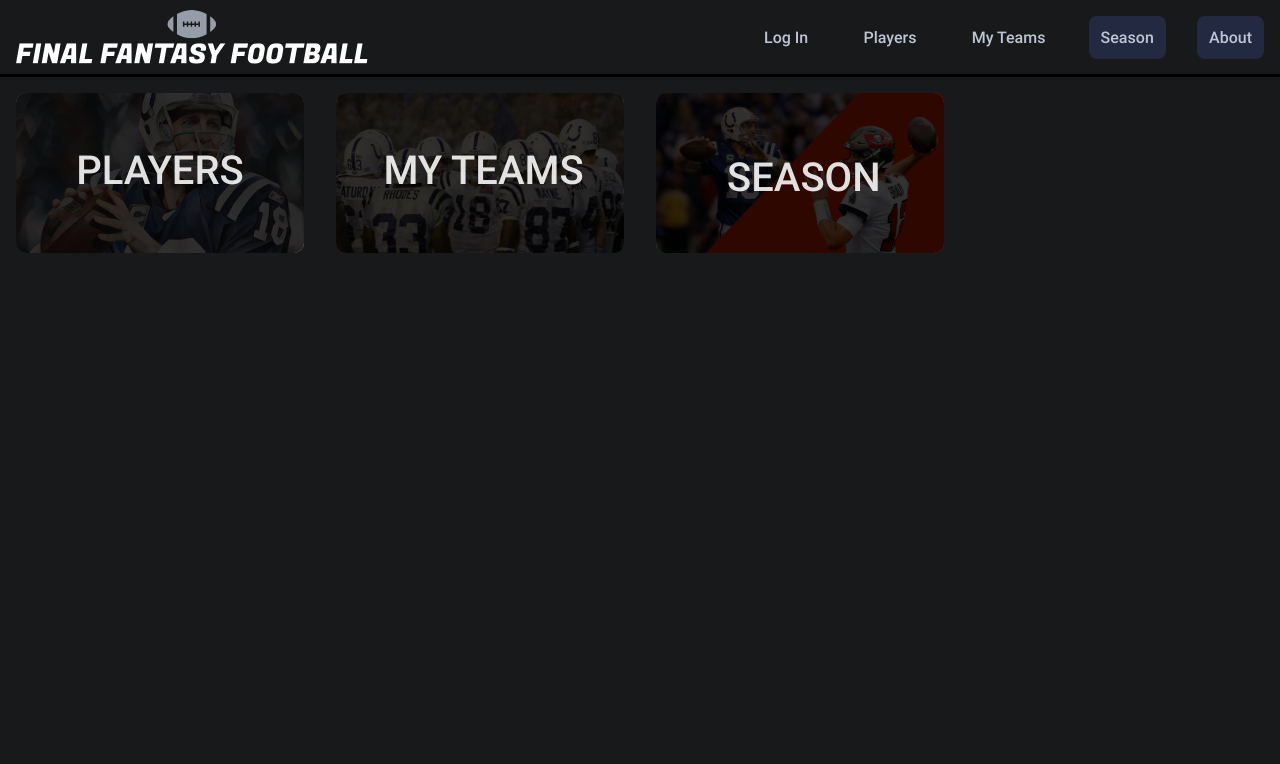
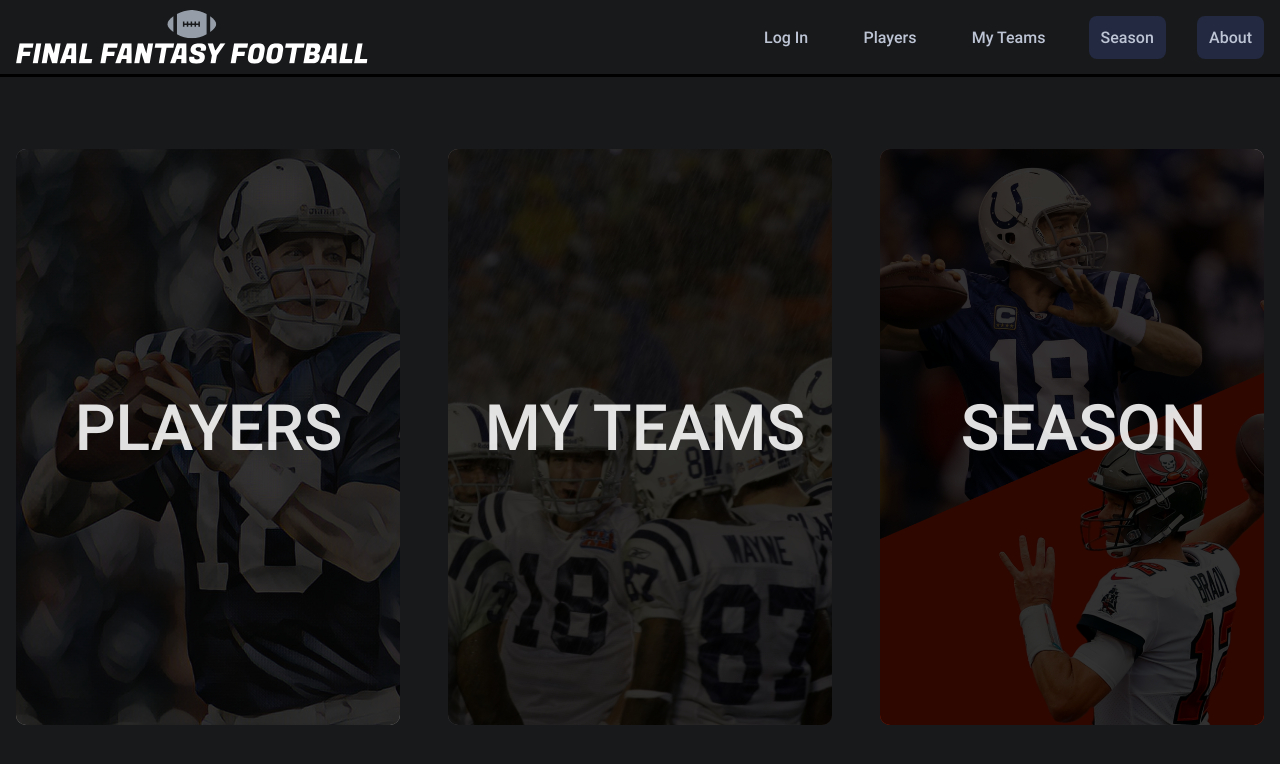
Before and after one commit to AdamPie29/final-fantasy-football, a React (Create React App) app in the folder client/: page / in a window 1280 px wide. Shown: the top 764 px of the page. Built offline with nearby package versions, Linux system fonts and the light colour scheme; the HTML template or start-up script is replaced by a standard one.

Commit message:
adds styling to homepage for desktop

```diff
--- a/client/src/components/Homecard/Homecard.js
+++ b/client/src/components/Homecard/Homecard.js
@@ -2,6 +2,7 @@ import "./Homecard.scss";
 import peyton from "../../assets/images/peyton-manning.jpg";
 import season from "../../assets/images/season.png";
 import team from "../../assets/images/team.jpg";
+import seasonDesk from "../../assets/images/seasondesk.png";
 import { Link } from 'react-router-dom';
 
 function Homecard() {
@@ -29,7 +30,8 @@ function Homecard() {
             <div className="hc-card">
                 <Link to="/" className="hc-card__link">
                     <div className="hc-card-con">
-                        <img src={season} className="hc-card__img hc-card__img--season" alt="Peyton versus Brady"/>
+                        <img src={season} className="hc-card__img hc-card__img--season hc-card__img--season--mobile" alt="Manning versus Brady"/>
+                        <img src={seasonDesk} className="hc-card__img hc-card__img--season hc-card__img--season--desktop" alt="Manning versus Brady"/>
                         <p className="hc-card__title-season">SEASON</p>
                     </div>
                     <div className="hc-card__overlay"></div>
--- a/client/src/components/Homecard/Homecard.scss
+++ b/client/src/components/Homecard/Homecard.scss
@@ -7,9 +7,15 @@
     align-items: center;
 
     @include tablet {
+        margin-top: 3rem;
+        flex-direction: column;
+        align-items: center;
+    }
+
+    @include desktop {
         flex-direction: row;
-        flex-wrap: wrap;
-
+        justify-content: center;
+        margin: 3rem 0rem;
     }
 
     &-card {
@@ -18,9 +24,24 @@
         margin: 1rem;
         position: relative;
 
+        @include tablet {
+            width: 25rem;
+            height: 14rem;
+        }
+
+        @include desktop {
+            width: 24rem;
+            height: 36rem;
+            margin: 1.5rem;
+        }
+
         &-con {
             position:relative;
 
+            @include desktop {
+                width: 24rem;
+                height: 36rem;
+            }
         }
 
         &__overlay {
@@ -35,6 +56,16 @@
             z-index: 2;
             border-radius: 10px;
             cursor: pointer;
+
+            @include tablet {
+                width: 25rem;
+                height: 14rem;
+            }
+
+            @include desktop {
+                width: 24rem;
+                height: 36rem;
+            }
         }
 
         &__title {
@@ -47,6 +78,24 @@
                 font-weight: 600;
                 z-index: 3;
                 font-size: 2.5rem;
+
+                @include tablet {
+                    top: 36%;
+                    right: 30%;
+                    color: $primary-white;
+                    font-weight: 600;
+                    z-index: 3;
+                    font-size: 2.5rem;
+                }
+
+                @include desktop {
+                    top: 42%;
+                    right: 15%;
+                    color: $primary-white;
+                    font-weight: 600;
+                    z-index: 3;
+                    font-size: 4rem;
+                }
             }
 
             &-teams {
@@ -57,6 +106,24 @@
                 font-weight: 600;
                 z-index: 3;
                 font-size: 2.5rem;
+
+                @include tablet {
+                    top: 36%;
+                    right: 22%;
+                    color: $primary-white;
+                    font-weight: 600;
+                    z-index: 3;
+                    font-size: 2.5rem;
+                }
+
+                @include desktop {
+                    top: 42%;
+                    right: 7%;
+                    color: $primary-white;
+                    font-weight: 600;
+                    z-index: 3;
+                    font-size: 4rem;
+                }
             }
 
             &-season {
@@ -67,19 +134,40 @@
                 font-weight: 600;
                 z-index: 3;
                 font-size: 2.5rem;
+
+                @include tablet {
+                    top: 36%;
+                    right: 31%;
+                    color: $primary-white;
+                    font-weight: 600;
+                    z-index: 3;
+                    font-size: 2.5rem;
+                }
+
+                @include desktop {
+                    top: 42%;
+                    right: 15%;
+                    color: $primary-white;
+                    font-weight: 600;
+                    z-index: 3;
+                    font-size: 4rem;
+                }
             }
-            // position: absolute;
-            // top: 38%;
-            // right: 26%;
-            // color: $primary-white;
-            // font-weight: 600;
-            // z-index: 3;
-            // font-size: 2.5rem;
         }
 
         &__img {
             width: 18rem;
             height: 10rem;
+
+            @include tablet {
+                width: 25rem;
+                height: 14rem;
+            }
+
+            @include desktop {
+                width: 24rem;
+                height: 36rem;
+            }
 
 
             &--players {
@@ -92,15 +180,37 @@
                 object-fit: cover;
                 object-position: 0% 88%;
                 border-radius: 10px;
+
+                @include desktop {
+                    object-fit: cover;
+                    object-position: 66% 88%;
+                    border-radius: 10px;
+                }
             }
 
             &--season {
                 object-fit: cover;
                 object-position: 100% 0%;
                 border-radius: 10px;
+
+                @include desktop {
+                    object-position: 100% 36%;
+                }
+            }
+
+            &--season--mobile {
+                @include desktop {
+                    display: none;
+                }
+            }
+
+            &--season--desktop {
+                display: none;
+
+                @include desktop {
+                    display: block;
+                }
             }
         }
-
     }
-
 }
--- a/client/src/components/PlayerItem/PlayerItem.js
+++ b/client/src/components/PlayerItem/PlayerItem.js
@@ -1,6 +1,5 @@
 import "./PlayerItem.scss";
 import add from "../../assets/icons/add.svg";
-import axios from 'axios';
 
 function PlayerItem ({ FantasyPointsFanDuel, FirstName, Fumbles, LastName, PassingInterceptions, PassingTouchdowns, PassingYards, PhotoUrl, PlayerID, Position, ReceivingTouchdowns, ReceivingYards, RushingTouchdowns, RushingYards, Team, player, addPlayer }) {
 
--- a/client/src/styles/partials/_mixins.scss
+++ b/client/src/styles/partials/_mixins.scss
@@ -31,3 +31,13 @@
     padding-right: 2.5rem;
   }
 }
+
+@mixin boxshadow {
+  box-shadow:
+  3.4px 3.4px 2.3px rgba(0, 0, 0, -0.066),
+  8.7px 8.7px 5.9px rgba(0, 0, 0, -0.014),
+  17.7px 17.7px 12.1px #0000000b,
+  36.5px 36.5px 24.8px #0000001a,
+  100px 100px 68px #00000029
+;
+}
```
Also changed, not shown: client/src/assets/images/season-desktop.png (added), client/src/assets/images/seasondesk.png (added), client/src/components/PlayerItem/PlayerItem.scss (line endings or trailing spaces).
